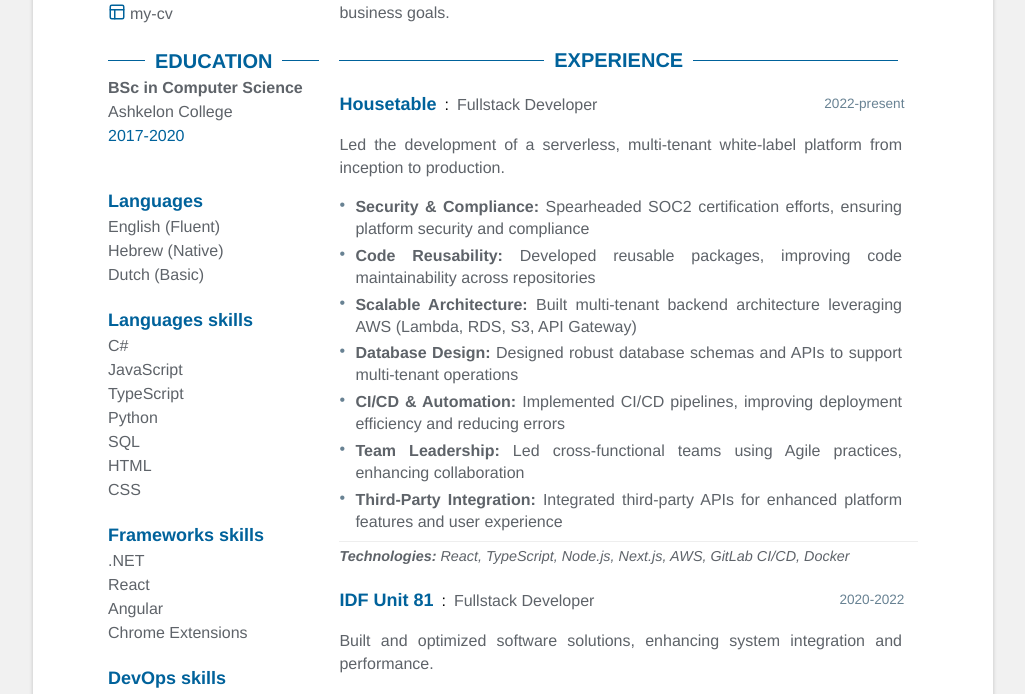
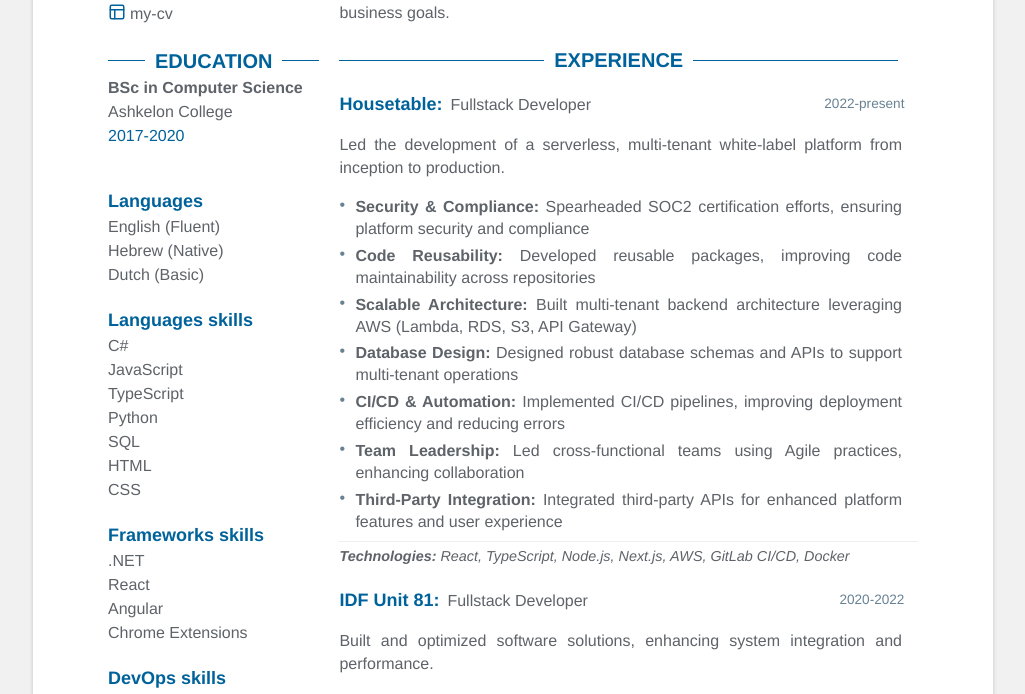
Before and after one commit to chaniheller97/my-cv, a Jekyll site: the page built from index.html, in a window 1280 px wide. Shown: the part 367-1061 px from the top of the page, without its empty margins (127-1152 px from the left). Built offline with Jekyll 4.4.1, drawn with Linux system fonts in a browser that asks for light colours.

Commit message:
Update experience.html

```diff
--- a/_includes/experience.html
+++ b/_includes/experience.html
@@ -6,7 +6,7 @@
         <div class="experience-item">
             <div class="header">
                 <div class="company-role">
-                    <span class="company">{{ exp.company }}</span>:
+                    <span class="company">{{ exp.company }}:</span>
                     <span class="role">{{ exp.role }}</span>
                 </div>
                 <span class="time">{{ exp.time }}</span>
```
